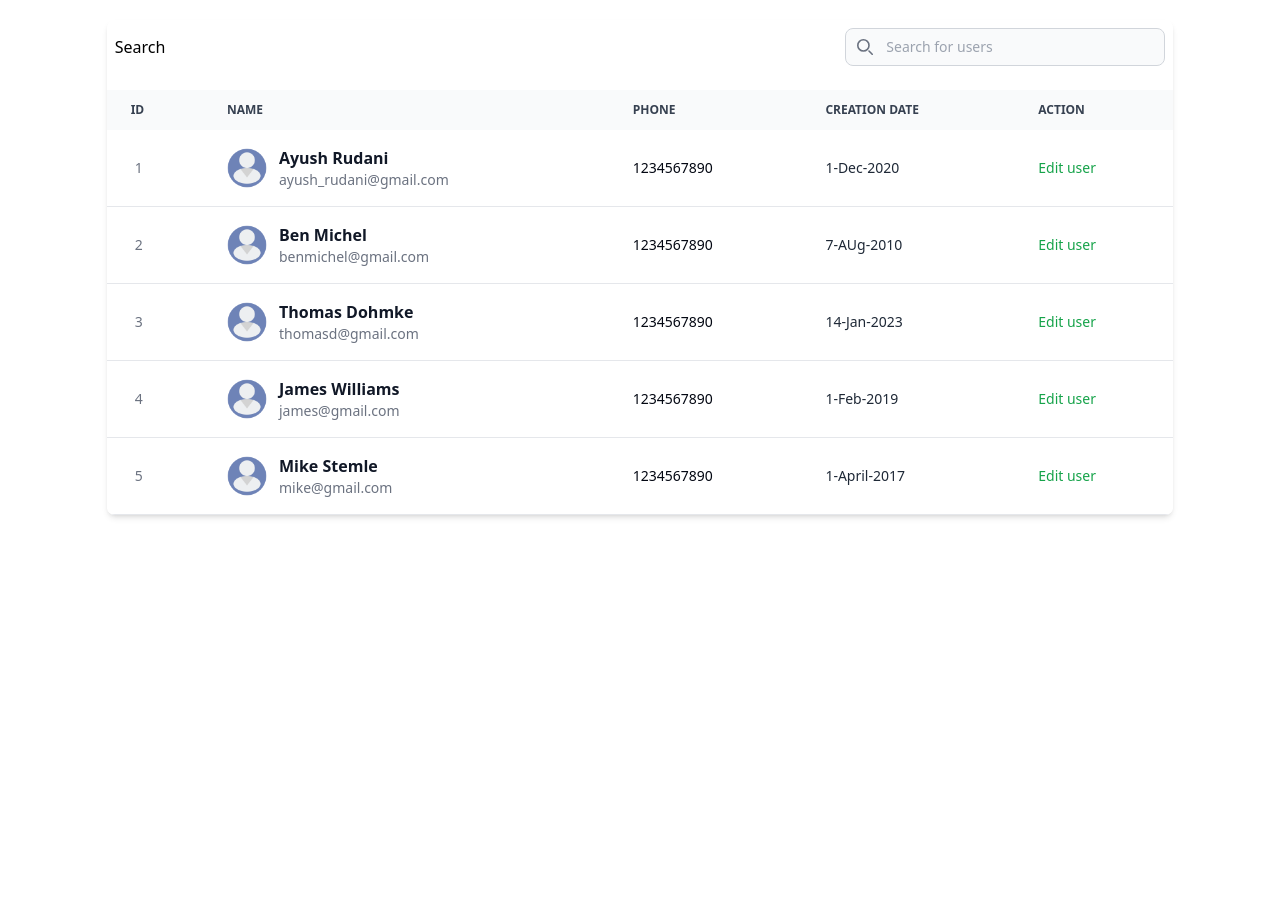
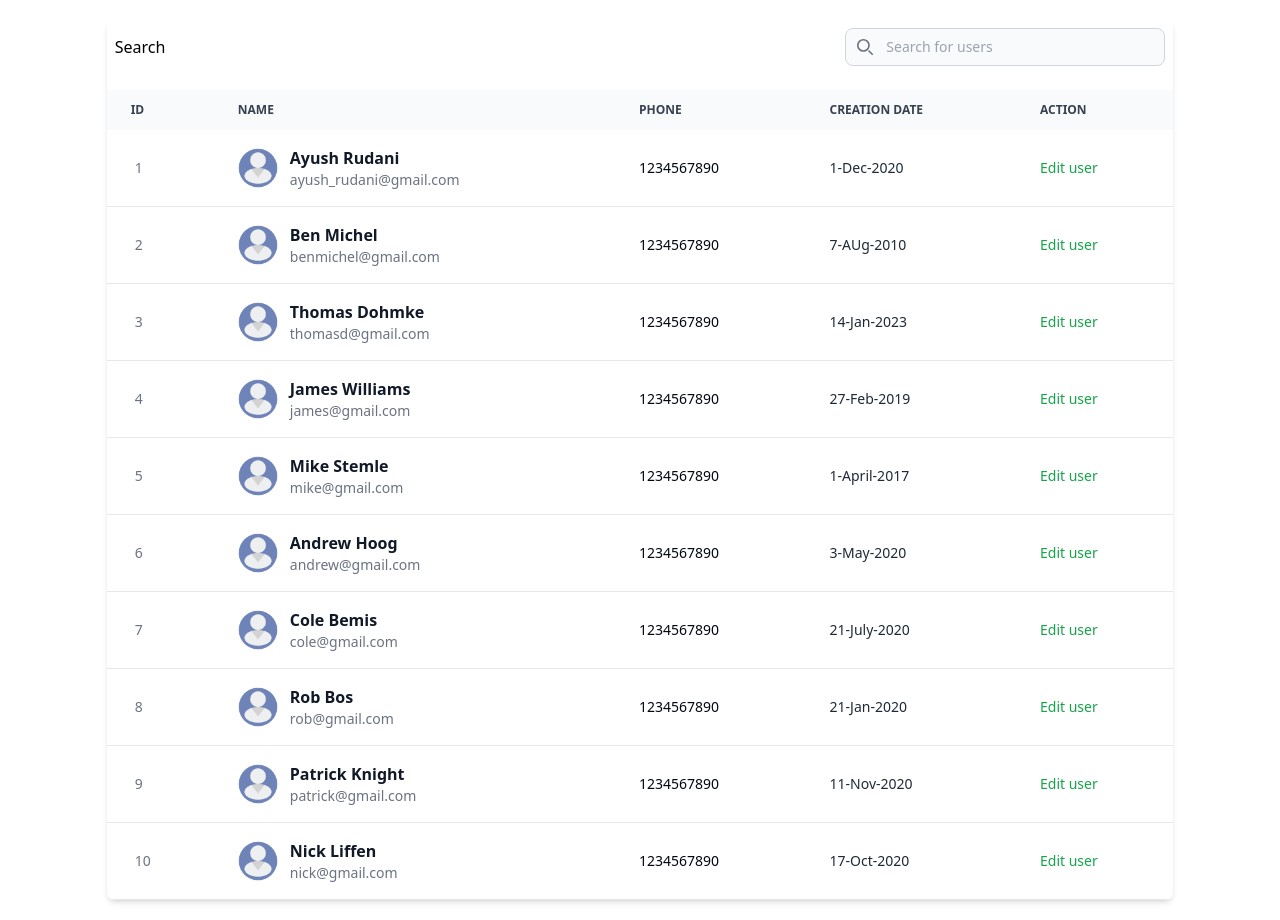
Before and after one commit to ayush-rudani/greenie_umd, a Next.js app: page / in a window 1280 px wide. Before the commit the page ends 800 px from the top, so only its background shows below. Built offline with nearby package versions, Linux system fonts and the light colour scheme.

Commit message:
more users data added

```diff
--- a/src/pages/data/users.js
+++ b/src/pages/data/users.js
@@ -34,7 +34,7 @@ export let users = [
         password: "james123",
         img: "user.png",
         phone: "1234567890",
-        creationDate: "1-Feb-2019",
+        creationDate: "27-Feb-2019",
     },
     {
         id: 5,
@@ -44,5 +44,46 @@ export let users = [
         img: "user.png",
         phone: "1234567890",
         creationDate: "1-April-2017",
-    }
+    },
+    {
+        id: 6,
+        email: "andrew@gmail.com",
+        username: "Andrew Hoog",
+        password: "andrew123",
+        img: "user.png",
+        phone: "1234567890",
+        creationDate: "3-May-2020",
+    },
+    {
+        id: 7,
+        email: "cole@gmail.com",
+        username: "Cole Bemis",
+        img: "user.png",
+        phone: "1234567890",
+        creationDate: "21-July-2020",
+    },
+    {
+        id: 8,
+        email: "rob@gmail.com",
+        username: "Rob Bos",
+        img: "user.png",
+        phone: "1234567890",
+        creationDate: "21-Jan-2020",
+    },
+    {
+        id: 9,
+        email: "patrick@gmail.com",
+        username: "Patrick Knight",
+        img: "user.png",
+        phone: "1234567890",
+        creationDate: "11-Nov-2020",
+    },
+    {
+        id: 10,
+        email: "nick@gmail.com",
+        username: "Nick Liffen",
+        img: "user.png",
+        phone: "1234567890",
+        creationDate: "17-Oct-2020",
+    },
 ]
```
